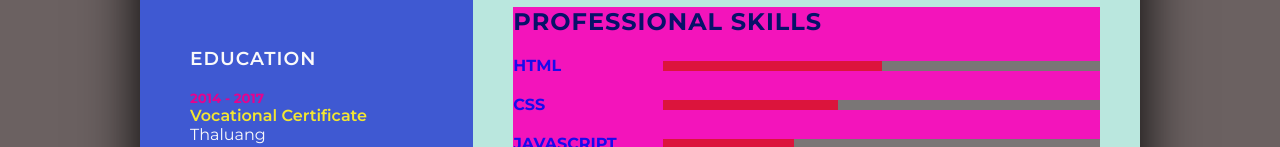
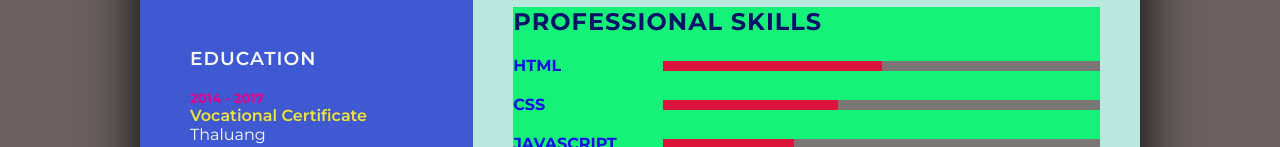
Before and after one commit to PirunSongkor/PirunSongkor.github.io, a plain HTML site: page index.html in a window 1280 px wide. In both pictures the pointer is over the element 806 px from the left and 698 px from the top of the page. Shown: the part 653-800 px from the top of the page. Drawn offline with Linux system fonts and the light colour scheme.

Commit message:
inticial second

```diff
--- a/t5.css
+++ b/t5.css
@@ -69,7 +69,7 @@ body {
     padding-top: 40px;
 }
 .right_side :hover{
-    background-color: rgb(243, 20, 187);
+    background-color: rgb(20, 243, 120);
     transition: all 1.5s ease;
 }
 .left_side :hover{
```
